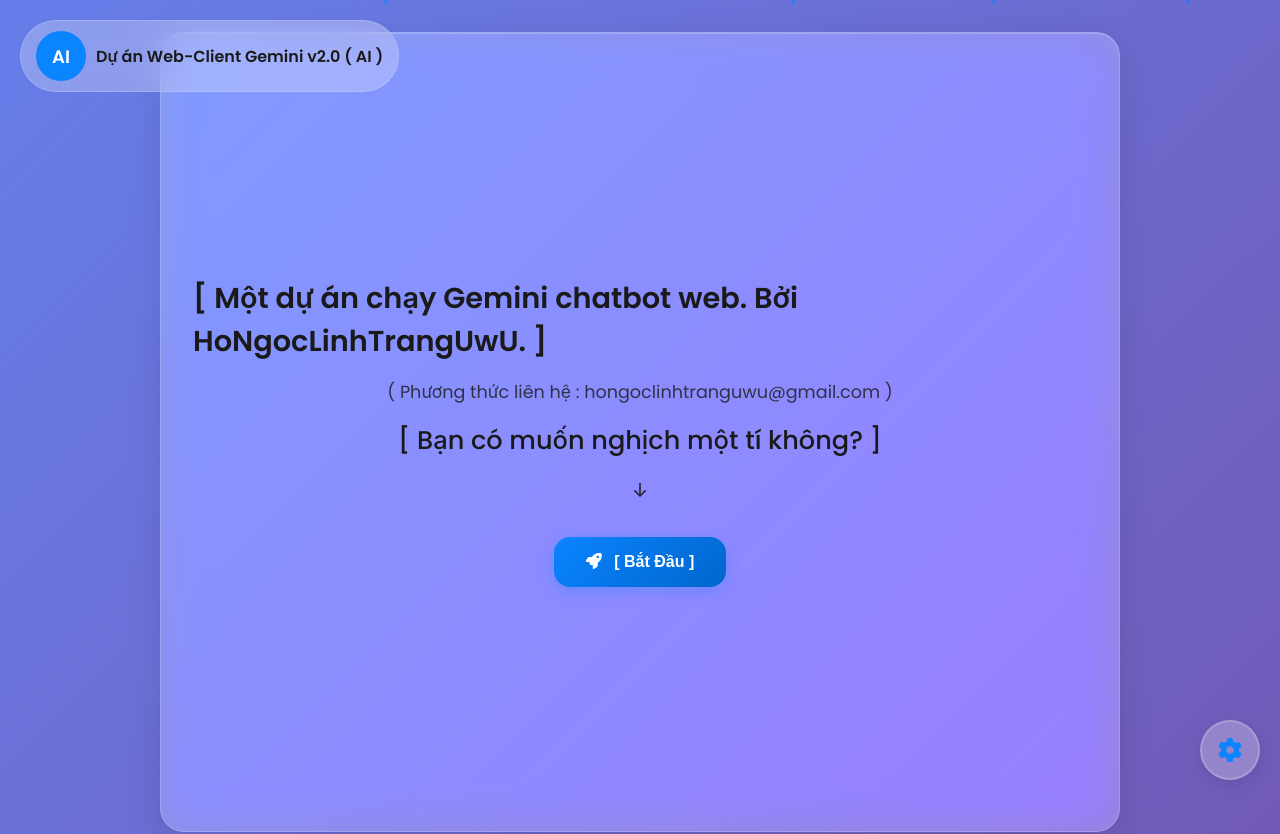
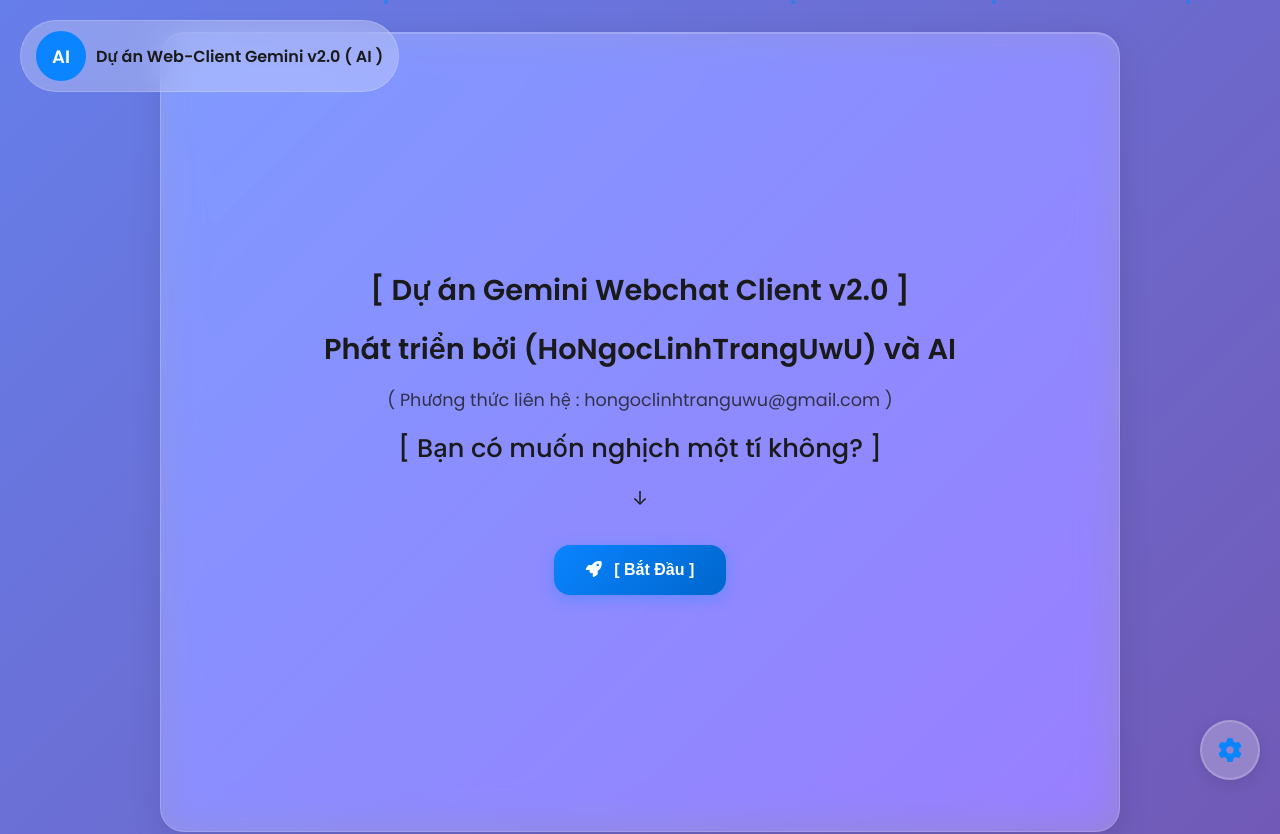
Before and after one commit to hidden-linhtrang/hidden-linhtrang.github.io, a plain HTML site: page index.html in a window 1280 px wide. Shown: the top 834 px of the page. Drawn offline with Linux system fonts and the light colour scheme.

Commit message:
Update display

```diff
--- a/index.html
+++ b/index.html
@@ -561,7 +561,8 @@
   </div>
 
   <div class="stage stage1">
-    <div class="line" style="font-size: 1.8rem; margin-bottom: 1rem; font-weight: 600;">[ Một dự án chạy Gemini chatbot web. Bởi HoNgocLinhTrangUwU. ]</div>
+    <div class="line" style="font-size: 1.8rem; margin-bottom: 1rem; font-weight: 600;">[ Dự án Gemini Webchat Client v2.0 ]</div>
+    <div class="line" style="font-size: 1.8rem; margin-bottom: 1rem; font-weight: 600;">Phát triển bởi (HoNgocLinhTrangUwU) và AI</div>
     <div class="line" style="font-size: 1.1rem; margin-bottom: 1rem; opacity: 0.8;">( Phương thức liên hệ : hongoclinhtranguwu@gmail.com )</div>
     <div class="line" style="font-size: 1.6rem; margin-bottom: 1rem; font-weight: 500;">[ Bạn có muốn nghịch một tí không? ]</div>
     <div class="line" style="font-size: 1.2rem;">↓</div>
```
